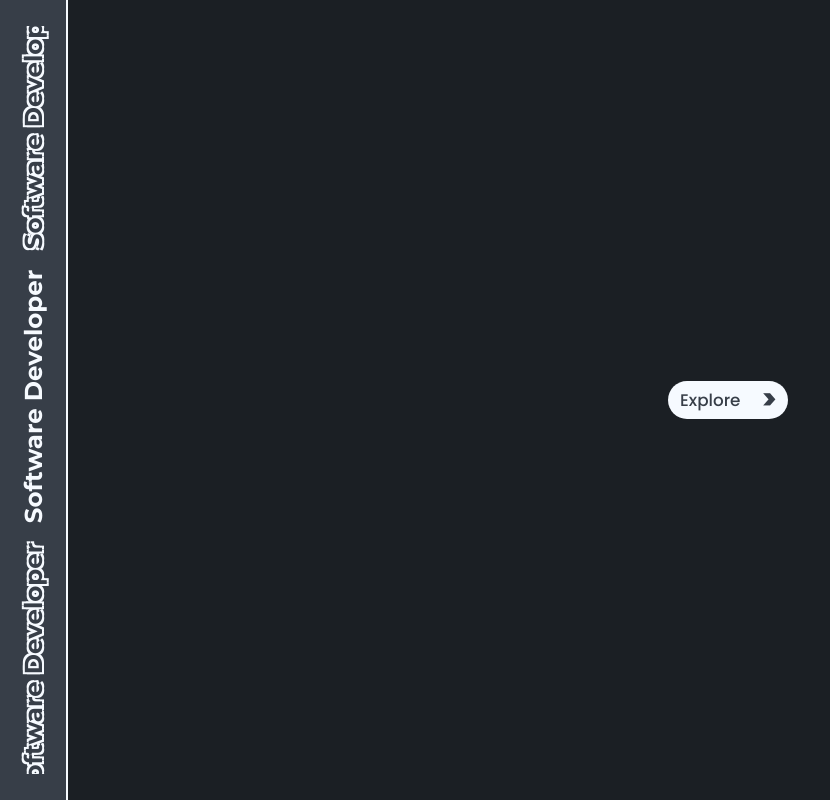
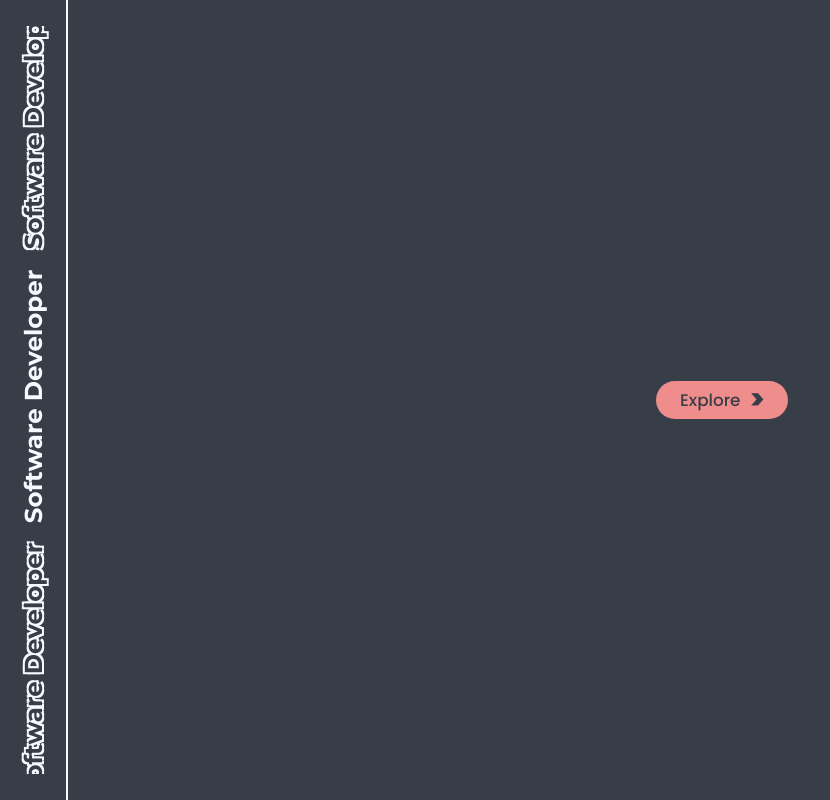
Before and after one commit to Jaggernaute/porfolio, a Vue app: page / in a window 1280 px wide. In both pictures the pointer is over the element 710 px from the left and 400 px from the top of the page. Shown: the top 800 px of the page, without its empty margins (0-830 px from the left). Built offline with nearby package versions, Linux system fonts and the light colour scheme.

Commit message:
:dizzy: improving button animation

```diff
--- a/src/components/ButtonRound.vue
+++ b/src/components/ButtonRound.vue
@@ -51,7 +51,9 @@ export default {
     font-family: Poppins, serif;
     font-weight: 900;
     font-size: 2em;
-    background-color: var(--color-bg);
+
+    color: var(--color-bg);
+    background-color: var(--color-elment);
 
     height: 38px;
 
@@ -66,11 +68,12 @@ export default {
     color: var(--color-bg);
 
     &::before {
+      background-color: var(--color-action);
       width: auto;
-      left: -12px;
-      background-color: var(--color-elment);
-      color: var(--color-bg);
+      left: -24px;
+      padding: 0 24px;
     }
+
     &__text {
       color: var(--color-bg);
     }
--- a/src/components/TheHero.vue
+++ b/src/components/TheHero.vue
@@ -37,7 +37,6 @@ export default {
   &__content {
     height: 100%;
     width: 100%;
-    background: rgba(0, 0, 0, 0.5);
     border-left: 2px solid var(--color-elment);
   }
 }
```
